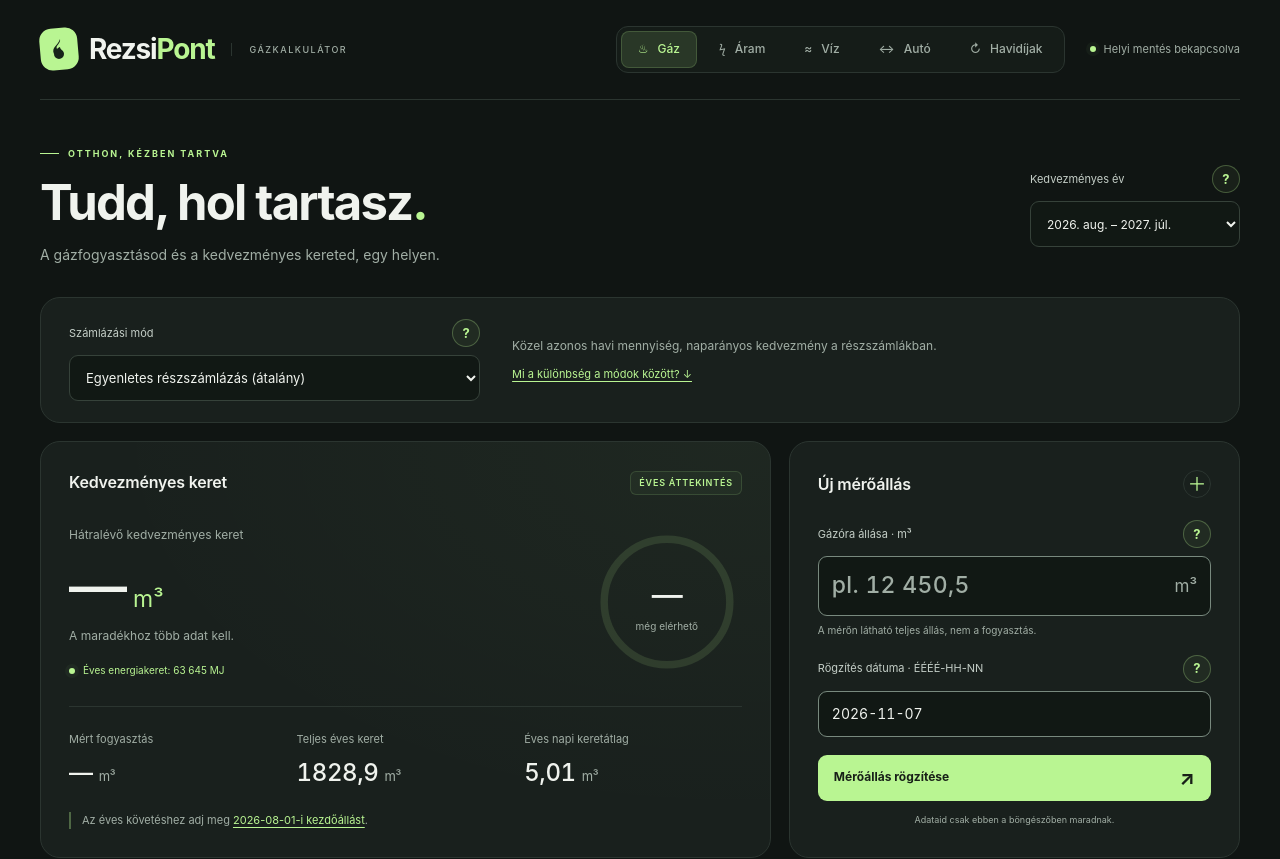
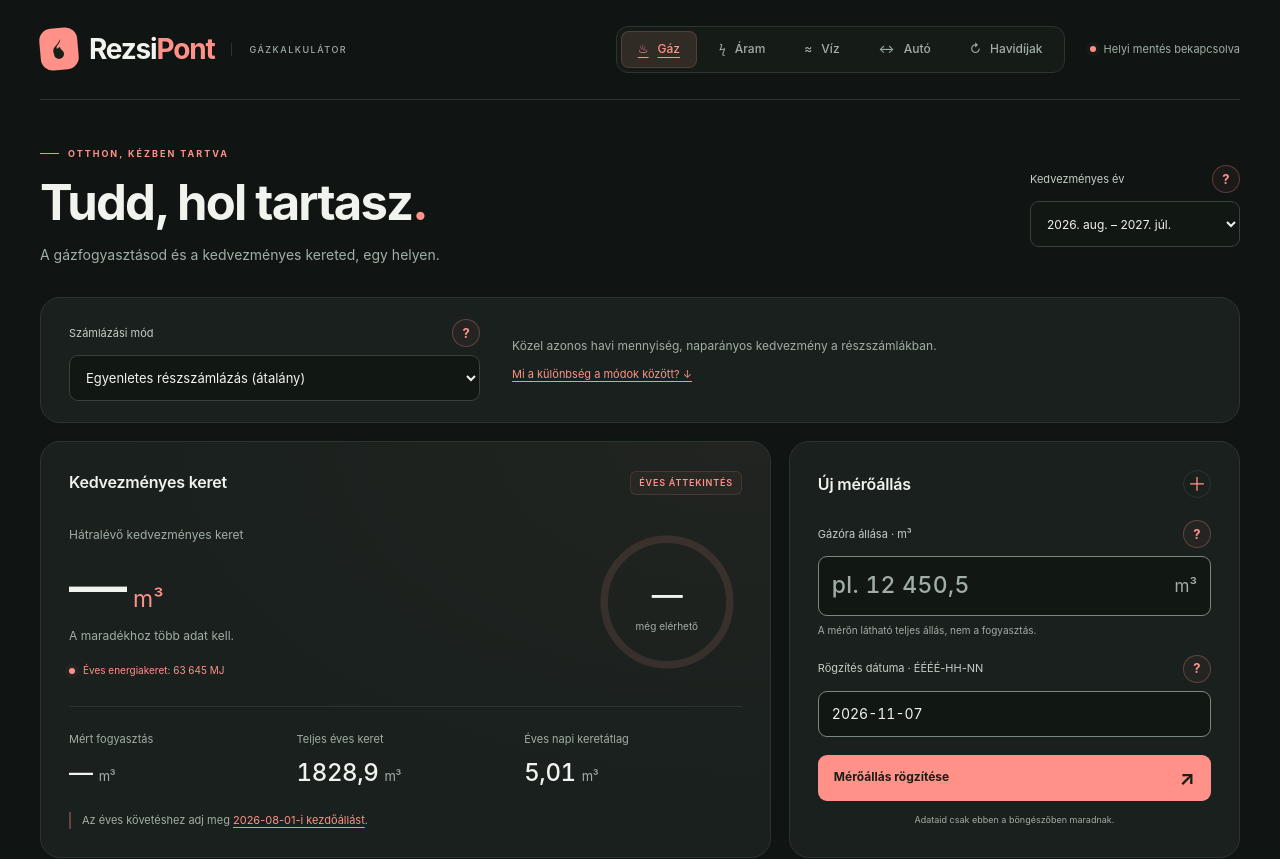
Before and after one commit to dombidav/cost-dash, a Svelte app: page / in a window 1280 px wide. Shown: the top 859 px of the page. Built offline with nearby package versions, Linux system fonts and the light colour scheme.

Commit message:
fix: align calculator and report colors

```diff
--- a/src/charts.ts
+++ b/src/charts.ts
@@ -50,7 +50,7 @@ export function drawConsumption(
   if (!readings.length) return;
   const first = readings[0];
   const accent =
-    getComputedStyle(canvas).getPropertyValue("--accent").trim() || "#b9f592";
+    getComputedStyle(canvas).getPropertyValue("--accent").trim() || "#ff9189";
   const chart = new Chart(canvas, {
     type: "line",
     data: {
@@ -121,7 +121,7 @@ export function drawBenchmark(
 ) {
   clear(canvas.id);
   const accent =
-    getComputedStyle(canvas).getPropertyValue("--accent").trim() || "#b9f592";
+    getComputedStyle(canvas).getPropertyValue("--accent").trim() || "#ff9189";
   const chart = new Chart(canvas, {
     type: "bar",
     data: {
--- a/src/style.css
+++ b/src/style.css
@@ -6,12 +6,20 @@
   --control-border: #78897e;
   --text: #f0f3ee;
   --muted: #a1aea5;
-  --accent: #b9f592;
+  --category-gas: #ff9189;
+  --category-electricity: #b9f592;
+  --accent: var(--category-gas);
+  --accent-rgb: 255 145 137;
+  --on-accent: #182018;
   --green: #85bd70;
   --danger: #ffb5a8;
   --radius: 20px;
   font-family: Inter, "Segoe UI", Arial, sans-serif;
   font-synthesis: none;
+}
+body[data-energy="electricity"] {
+  --accent: var(--category-electricity);
+  --accent-rgb: 185 245 146;
 }
 * {
   box-sizing: border-box;
@@ -104,7 +112,7 @@ input[aria-invalid="true"] {
 .brand-mark svg {
   width: 24px;
   height: 24px;
-  fill: #17231a;
+  fill: var(--on-accent);
   transform: rotate(5deg);
 }
 .brand-accent {
@@ -429,7 +437,7 @@ input::placeholder {
   gap: 15px;
   margin-top: 18px;
   background: var(--accent);
-  color: #182018;
+  color: var(--on-accent);
   border: 0;
   border-radius: 9px;
   padding: 13px 16px;
@@ -784,16 +792,16 @@ footer {
   width: max-content;
   max-width: calc(100% - 32px);
   padding: 13px 18px;
-  background: #d1f6bc;
-  color: #1c2a1c;
-  border: 1px solid #d1f6bc;
+  background: color-mix(in srgb, var(--accent), white 25%);
+  color: var(--on-accent);
+  border: 1px solid var(--accent);
   border-radius: 10px;
   box-shadow: 0 6px 30px #0005;
   z-index: 5;
   font-size: 12px;
 }
 .toast button {
-  color: #20331b;
+  color: inherit;
   background: none;
   border: 0;
   text-decoration: underline;
@@ -810,7 +818,7 @@ footer {
   top: -100px;
   left: 10px;
   background: var(--accent);
-  color: #111;
+  color: var(--on-accent);
   padding: 10px;
   z-index: 10;
 }
@@ -1768,14 +1776,7 @@ footer {
   }
 }
 
-/* Svelte shared controls and electricity theme */
-:root {
-  --accent-rgb: 185 245 146;
-}
-body[data-energy="electricity"] {
-  --accent: #89bfff;
-  --accent-rgb: 137 191 255;
-}
+/* Svelte shared controls */
 .field {
   min-width: 0;
   position: relative;
@@ -1841,6 +1842,8 @@ body[data-energy="electricity"] {
 .energy-nav a[aria-current="page"] {
   background: rgb(var(--accent-rgb) / 0.12);
   color: var(--accent);
+  text-decoration: underline;
+  text-underline-offset: 4px;
   box-shadow: inset 0 0 0 1px rgb(var(--accent-rgb) / 0.18);
 }
 .energy-nav a:hover {
@@ -2009,11 +2012,6 @@ body[data-energy="electricity"] {
 }
 .point-summary .stat-footnote {
   font-size: 9px;
-}
-body[data-energy="electricity"] .toast {
-  background: #c0ddff;
-  border-color: #c0ddff;
-  color: #17243a;
 }
 .profile-settings .field input {
   width: 100%;
```
Also changed, not shown: electricity.svg, favicon.svg.
